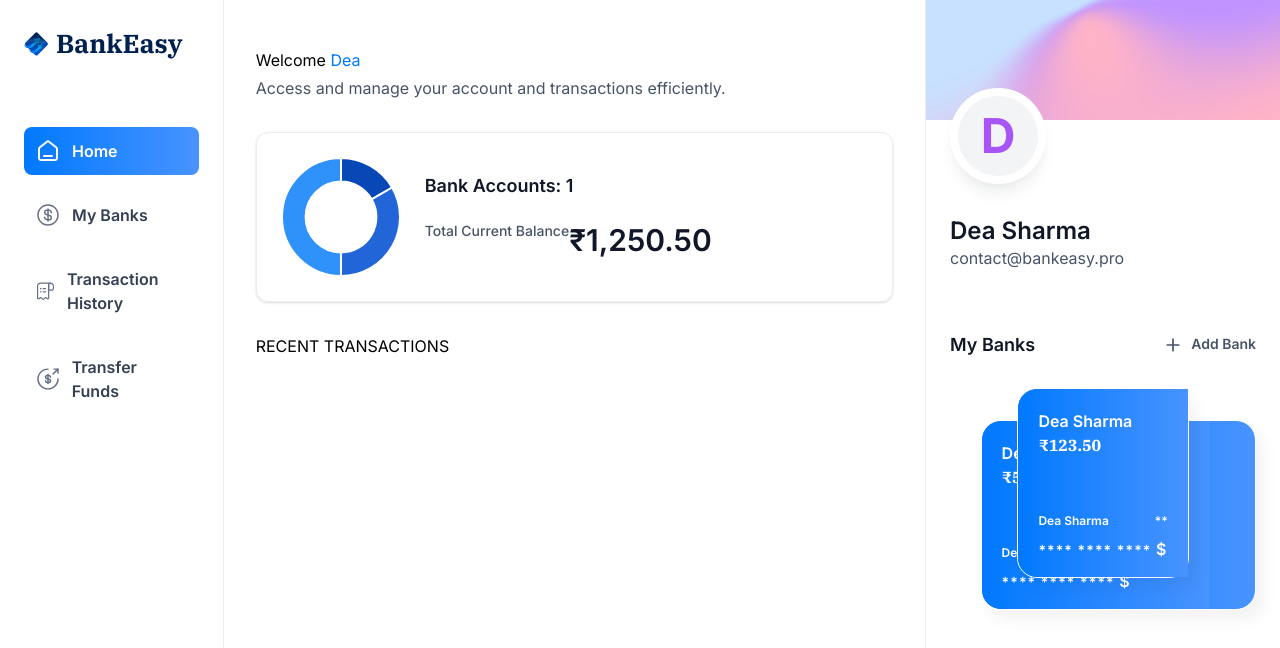
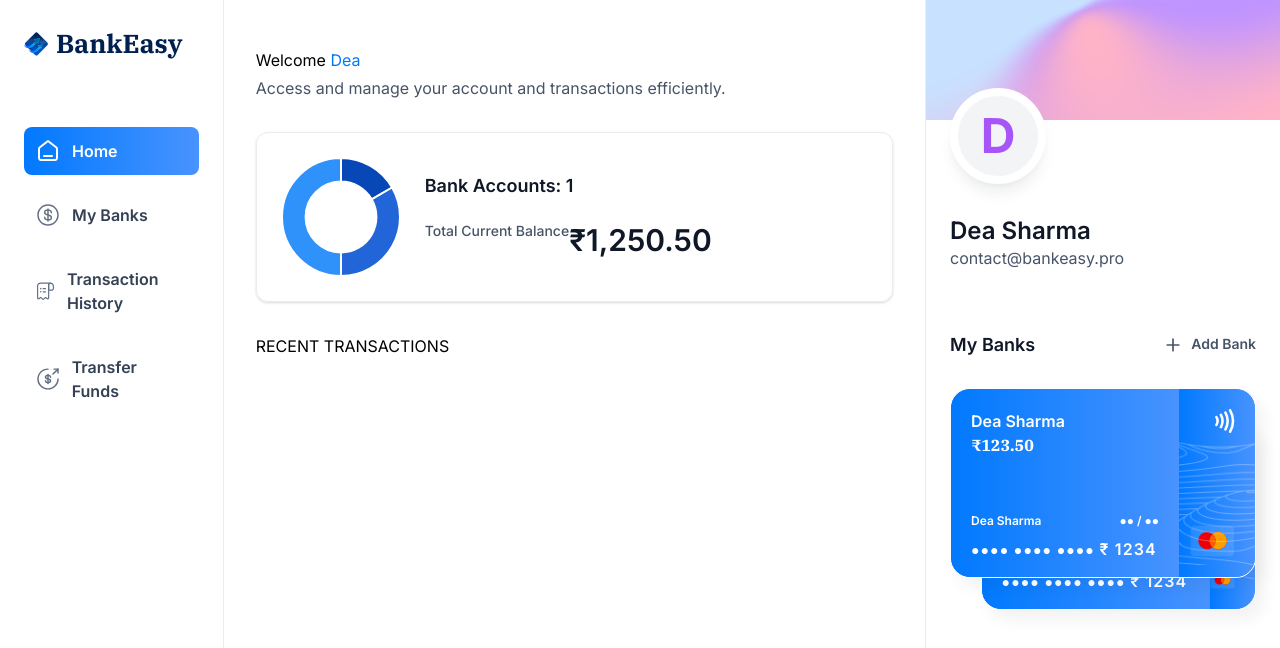
Before and after one commit to DeaSharma/bank_easy, a Next.js app: page / in a window 1280 px wide. Shown: the top 648 px of the page. Built offline with nearby package versions, Linux system fonts and the light colour scheme.

Commit message:
changes in left sidebar

```diff
--- /dev/null
+++ b/app/(root)/my-banks/page.tsx
@@ -0,0 +1,11 @@
+import React from 'react'
+
+const MyBanks = () => {
+  return (
+    <div>
+      MyBanks
+    </div>
+  )
+}
+
+export default MyBanks
--- /dev/null
+++ b/app/(root)/payment-transfer/page.tsx
@@ -0,0 +1,11 @@
+import React from 'react'
+
+const Transfer = () => {
+  return (
+    <div>
+      Transfer
+    </div>
+  )
+}
+
+export default Transfer
--- /dev/null
+++ b/app/(root)/transaction-history/page.tsx
@@ -0,0 +1,11 @@
+import React from 'react'
+
+const TransactionHistory = () => {
+  return (
+    <div>
+      TransactionHistory
+    </div>
+  )
+}
+
+export default TransactionHistory
--- a/components/BankCard.tsx
+++ b/components/BankCard.tsx
@@ -1,4 +1,5 @@
 import { formatAmount } from '@/lib/utils';
+import Image from 'next/image';
 import Link from 'next/link';
 import React from 'react';
 
@@ -20,15 +21,24 @@
           <article className="flex flex-col gap-2">
             <div className="flex justify-between">
               <h1 className="text-12 font-semibold text-white">{userName}</h1>
-              <h2 className="text-12 font-semibold text-white">**</h2>
+              <h2 className="text-12 font-semibold text-white">●● / ●●</h2>
             </div>
             <p className="text-14 font-semibold tracking-[1.1px] text-white">
-              **** **** **** <span className="text-16">$ {account.mask}</span>
+             ●●●● ●●●● ●●●● <span className="text-16"> ₹ {1234}</span>
             </p>
           </article>
 
         </div>
+
+        <div className="bank-card_icon">
+          <Image src="/icons/Paypass.svg" width={20} height={24} alt="pay" />
+          <Image src="/icons/mastercard.svg" width={45} height={32} alt="mastercard" className="ml-5" />
+        </div>
+
+        <Image src="/icons/lines.png" width={316} height={190} alt="lines" className="absolute top-0 left-0" />
       </Link>
+
+      {/* COPY */}
     </div>
   );
 };
```
